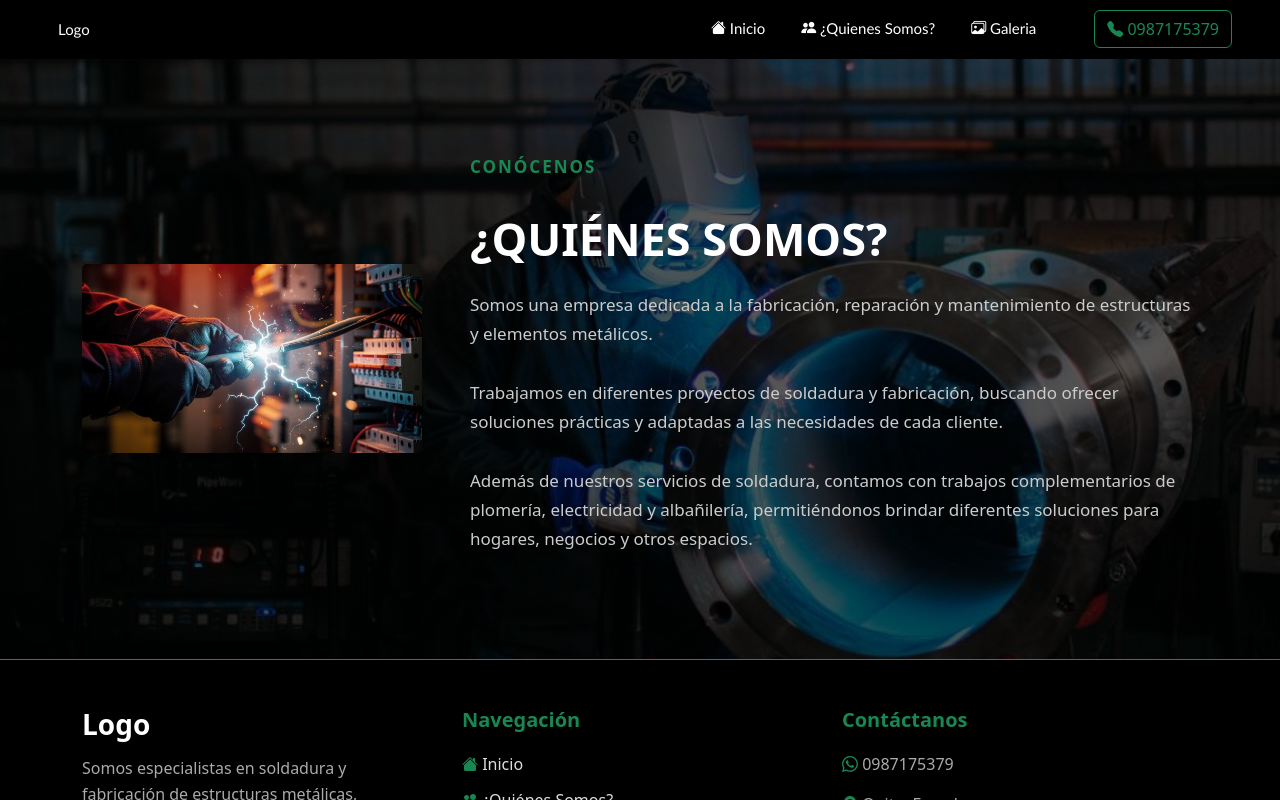
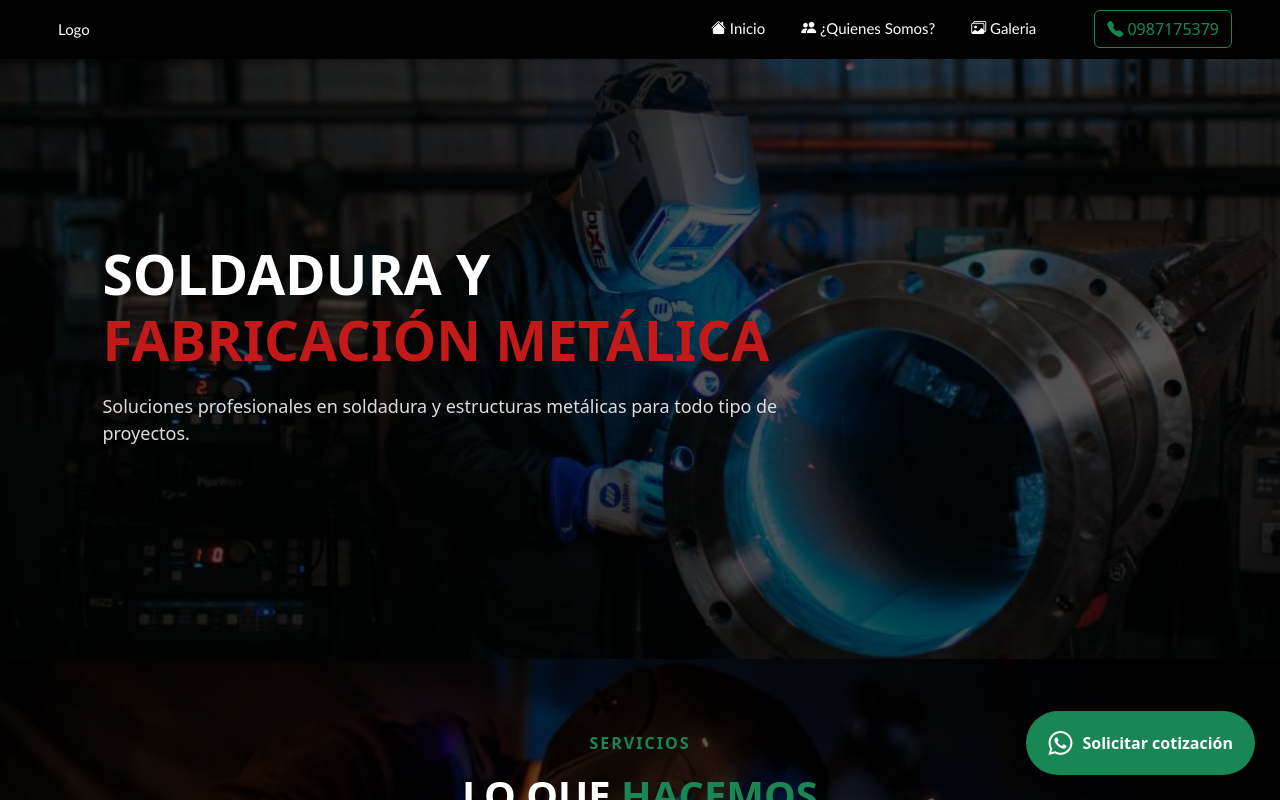
Before and after one commit to LeonardoGBM/soldadura, a React (Vite) app: page / in a window 1280 px wide. Shown: the top 800 px of the page. Built offline with nearby package versions, Linux system fonts and the light colour scheme.

Commit message:
feat:rutas

```diff
--- a/package.json
+++ b/package.json
@@ -13,7 +13,8 @@
     "bootstrap": "^5.3.8",
     "bootstrap-icons": "^1.13.1",
     "react": "^19.2.8",
-    "react-dom": "^19.2.8"
+    "react-dom": "^19.2.8",
+    "react-router-dom": "^7.18.4"
   },
   "devDependencies": {
     "@eslint/js": "^10.0.1",
--- a/src/App.jsx
+++ b/src/App.jsx
@@ -1,18 +1,28 @@
+import { BrowserRouter, Routes, Route } from 'react-router-dom';
 import { useState } from 'react'
 import './App.css'
 import Navbar from './parts/navbar'
 import Footer from './parts/footer'
 import Inicio from './pages/inicio'
 import Qsomos from './pages/qsomos'
+import { Form } from 'react-router-dom'
 function App() {
 
   return (
     <>
-   <Navbar/>
-    <main className="flex-grow-1">
-        <Qsomos/>
-    </main>
-   <Footer/>
+      <BrowserRouter>
+        <Navbar />
+        <main className="flex-grow-1">
+          <Routes>
+            <Route path='/' element={<Inicio />}/>
+            <Route path='/qsomos' element={<Qsomos/>} />
+            <Route path='/galeria' />
+            </Routes>
+        </main>
+        <Footer />
+      </BrowserRouter >
+
+
     </>
   )
 }
--- a/src/parts/navbar.jsx
+++ b/src/parts/navbar.jsx
@@ -1,4 +1,5 @@
 import React from 'react'
+import {Link} from 'react-router-dom'
 import './navbar.css'
 const Navbar = () => {
   return (
@@ -6,9 +7,9 @@ const Navbar = () => {
       <nav className="navbar sticky-top">
         <a className="menu navbar-brand ms-5">Logo</a>
         <form className="form-inline">
-          <a href="" className='menu text-decoration-none m-2'><i className="bi bi-house-fill"></i> Inicio</a>
-          <a href="" className='menu text-decoration-none m-2'><i className="bi bi-people-fill"></i> ¿Quienes Somos?</a>
-          <a href="" className='menu text-decoration-none ms-2 me-5'><i className="bi bi-images"></i> Galeria</a>
+          <Link to='/' className='menu text-decoration-none m-2'><i className="bi bi-house-fill"></i> Inicio</Link>
+          <Link to='qsomos' className='menu text-decoration-none m-2'><i className="bi bi-people-fill"></i> ¿Quienes Somos?</Link>
+          <Link to='/' className='menu text-decoration-none ms-2 me-5'><i className="bi bi-images"></i> Galeria</Link>
             <button className="btn btn-outline-success my-2 my-sm-0 me-5" type="submit"><i className="bi bi-telephone-fill"></i> 0987175379</button>
         </form>
       </nav>
```
Also changed, not shown: 1 other file (tests, documents, lock files or other folders).
